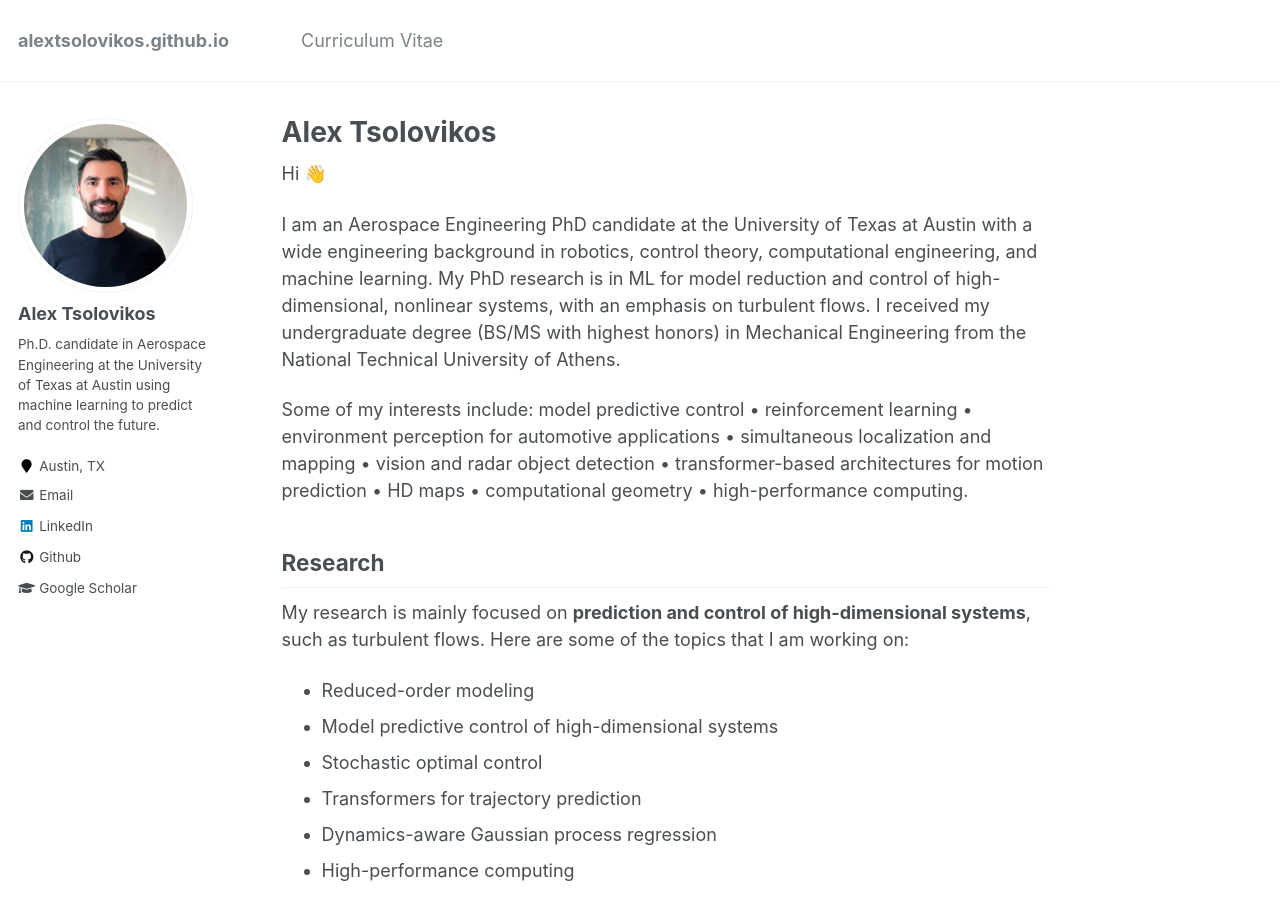
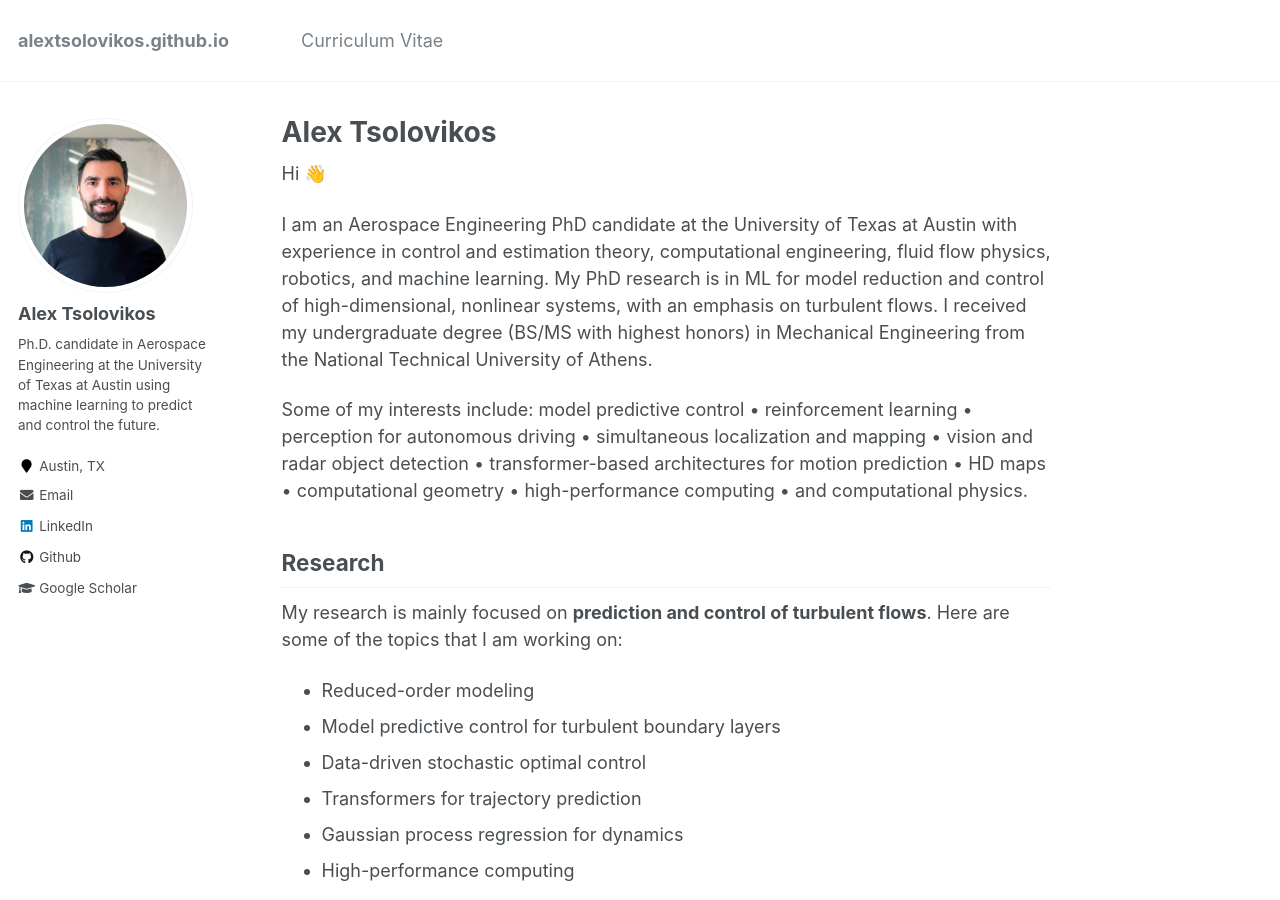
Before and after one commit to alextsolovikos/alextsolovikos.github.io, a Jekyll site: the page built from _pages/about.md, in a window 1280 px wide and 900 px high. Built offline with Jekyll 4.4.1, drawn with Linux system fonts in a browser that asks for light colours; some of the changed text lies outside the part shown.

Commit message:
Update about.md

```diff
--- a/_pages/about.md
+++ b/_pages/about.md
@@ -16,12 +16,12 @@ I'm always looking for challenging problems with a purpose to work on!
 
 Hi 👋
 
-I am an Aerospace Engineering PhD candidate at the University of Texas at Austin with a wide engineering background in robotics, control theory, computational engineering, and machine learning. My PhD research is in ML for model reduction and control of high-dimensional, nonlinear systems, with an emphasis on turbulent flows. I received my undergraduate degree (BS/MS with highest honors) in Mechanical Engineering from the National Technical University of Athens.
+I am an Aerospace Engineering PhD candidate at the University of Texas at Austin with experience in control and estimation theory, computational engineering, fluid flow physics, robotics, and machine learning. My PhD research is in ML for model reduction and control of high-dimensional, nonlinear systems, with an emphasis on turbulent flows. I received my undergraduate degree (BS/MS with highest honors) in Mechanical Engineering from the National Technical University of Athens.
 <!--
 Some of my interests include: model predictive control; stochastic optimal control; reinforcement learning; environment perception for automotive applications; simultaneous localization and mapping; vision and radar object detection; transformer-based architectures for motion prediction; HD maps; computational geometry; high-performance computing; and working with large codebases.
 -->
 
-Some of my interests include: model predictive control • reinforcement learning • environment perception for automotive applications • simultaneous localization and mapping • vision and radar object detection • transformer-based architectures for motion prediction • HD maps • computational geometry • high-performance computing.
+Some of my interests include: model predictive control • reinforcement learning • perception for autonomous driving • simultaneous localization and mapping • vision and radar object detection • transformer-based architectures for motion prediction • HD maps • computational geometry • high-performance computing • and computational physics.
 
 <!--
 
@@ -32,13 +32,13 @@ Experienced in: environment perception for automotive applications; simultaneous
 
 ## Research
 
-My research is mainly focused on **prediction and control of high-dimensional systems**, such as turbulent flows. Here are some of the topics that I am working on:
+My research is mainly focused on **prediction and control of turbulent flows**. Here are some of the topics that I am working on:
 
 - Reduced-order modeling
-- Model predictive control of high-dimensional systems
-- Stochastic optimal control
+- Model predictive control for turbulent boundary layers
+- Data-driven stochastic optimal control
 - Transformers for trajectory prediction
-- Dynamics-aware Gaussian process regression
+- Gaussian process regression for dynamics
 - High-performance computing
 
 <table style="width: 600px; margin-left: auto; margin-right: auto; border: 0px;">
@@ -152,6 +152,7 @@ Here are some of my recent projects on Github:
 
 ## Publications and Talks
 
+- [Separation Delay in Turbulent Boundary Layers via Model Predictive Control of Large-Scale Motions, APS DFD 2022](/publications/2022-11-21-separation-delay/)
 - [Control of Large-Scale Motions in Turbulent Boundary Layers, Talk at the California Institute of Technology, August 2nd, 2022](/docs/Caltech_Presentation-Reaping_the_Whirlwind-2022-08-02-Alex_Tsolovikos-share.pdf)
 - [Multiple Model Dynamic Mode Decomposition for Flowfield and Model Parameter Estimation, AIAA SciTech 2022](/publications/2022-01-07-Multiple-Model-DMD-Estimation/)
 - [Control of Large-Scale Motions in Boundary Layers, APS DFD 2021](/publications/2021-11-19-control-of-lsms/)
```
